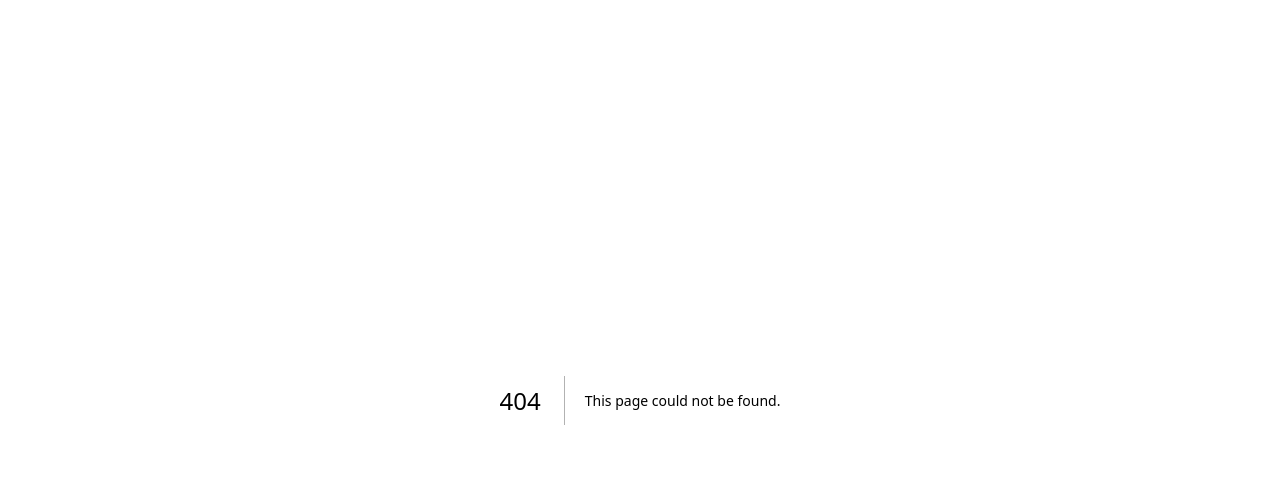
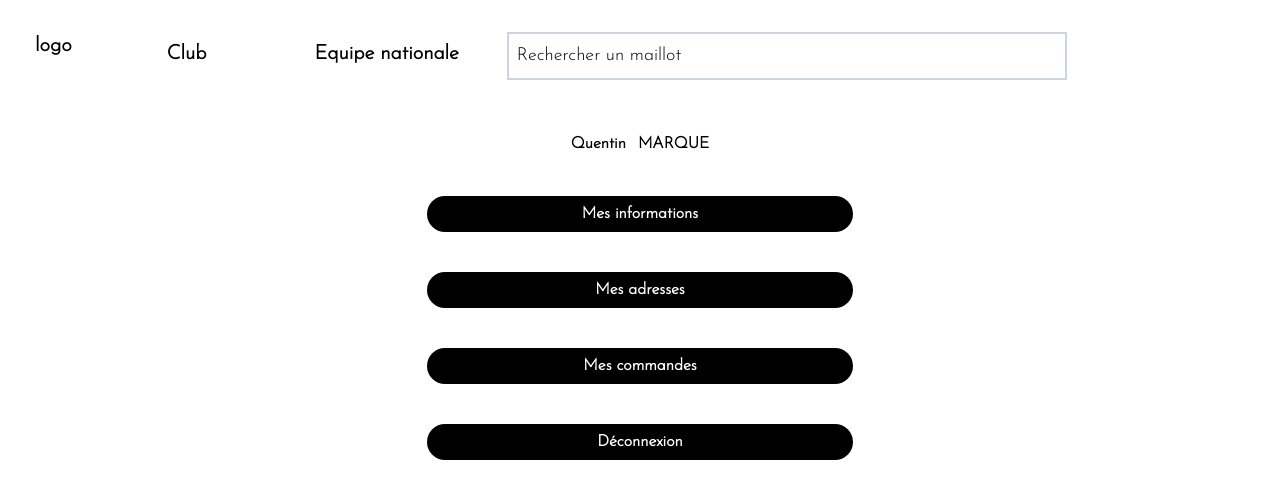
Before and after one commit to pbernard006/siumaillots_front, a Next.js app: page /mon-compte in a window 1280 px wide. Before the commit this address had no page. Shown: the top 498 px of the page. Built offline with nearby package versions, Linux system fonts and the light colour scheme; what tw-elements would draw is missing.

Commit message:
Added route to my account page

```diff
--- a/components/ElementsProfile.tsx
+++ b/components/ElementsProfile.tsx
@@ -1,7 +1,7 @@
 export default function ElementsProfile({name}: { name: string}){
 
     return (
-    <div className="my-10 mx-auto rounded-lg bg-black text-white w-1/3 h-9 flex items-center justify-center">
+    <div className="my-10 mx-auto font-bold rounded-3xl bg-black text-white w-1/3 h-9 flex items-center justify-center">
         <label>{name}</label>
     </div>
     )
--- a/components/Header.tsx
+++ b/components/Header.tsx
@@ -1,3 +1,4 @@
+import Link from "next/link";
 import { useState } from "react"
 import InputSearch from "./InputSearch";
 
@@ -23,7 +24,9 @@ export default function Header(){
                 </div>
             </div>
             <div className="w-2/12 flex items-start text-right">
+                <Link href={"/mon-compte"}>
             <i className="  far fa-user text-2xl px-2 py-2"></i>
+            </Link>
             <i className="far fa-heart text-2xl px-2 py-2"></i>
             <i className="fas fa-shopping-bag text-2xl px-2 py-2" ></i>
             </div>
--- /dev/null
+++ b/pages/mon-compte.tsx
@@ -0,0 +1,24 @@
+import Header from "../components/Header";
+import Profile from "../components/Profile";
+import { Josefin_Sans } from '@next/font/google'
+import Head from "next/head";
+
+const josefinSans = Josefin_Sans({
+    subsets: ['latin'],
+    weight: ['300']
+  });
+
+export default function MyAccount(){
+    return (<>
+    <Head>
+        <title>SIUMAIILOTS</title>
+        <meta name="description" content="Generated by create next app" />
+        <meta name="viewport" content="width=device-width, initial-scale=1" />
+        <link rel="icon" href="/favicon.ico" />
+      </Head>
+      <main className={josefinSans.className}>
+        <Header/>
+        <Profile/>
+        </main>
+    </>)
+}
```
